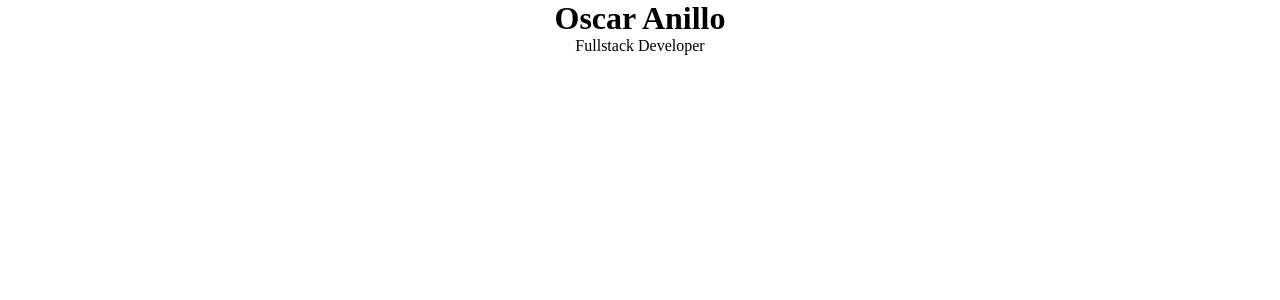
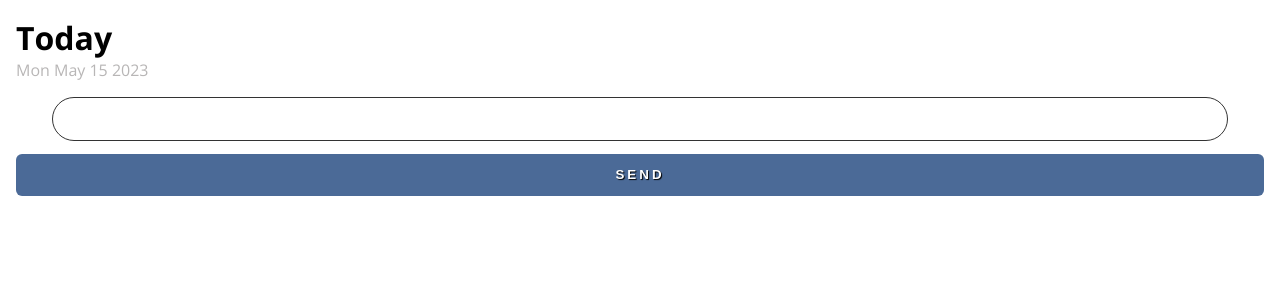
Before and after one commit to OscarAnillo/react-notes-app-fe, a React (Vite) app: page / in a window 1280 px wide. Shown: the top 300 px of the page. Built offline with nearby package versions, Linux system fonts and the light colour scheme.

Commit message:
finish view and look

```diff
--- a/src/App.css
+++ b/src/App.css
@@ -1,7 +1,45 @@
+@import url('https://fonts.googleapis.com/css2?family=Open+Sans:wght@400;700&display=swap');
+
 * {
   margin: 0;
   padding: 0;
 }
 .App {
+  font-family: 'Open Sans', sans-serif;
+  text-align: left;
+}
+.note-div {
+  padding: 1em;
+}
+.note-div h1 {
+  font-weight: 700;
+}
+.note-div p {
+  font-weight: 400;
+  color: #b8b6b6;
+}
+.note-div form {
+  margin: 1em 0;
   text-align: center;
 }
+.note-div form input {
+  border: 1px solid #333;
+  border-radius: 36px;
+  color: rgba(0, 0, 0, .5);
+  margin-bottom: 1em;
+  padding: 1em;
+  width: 92%;
+}
+.note-div form button {
+  background-color: rgb(75, 106, 151);
+  border: none;
+  border-radius: 6px;
+  color: #fff;
+  font-weight: 700;
+  letter-spacing: 3px;
+  margin: 0 auto;
+  padding: 1em 2em;
+  text-shadow: 1px 1px 1px #000;
+  text-transform: uppercase;
+  width: 100%;
+}
--- a/src/App.jsx
+++ b/src/App.jsx
@@ -1,12 +1,11 @@
-
+import { NotesComponents } from './Components/Notes-Components';
 import './App.css'
 
 function App() {
 
   return (
       <div className='App'>
-        <h1>Oscar Anillo</h1>
-        <p>Fullstack Developer</p>
+        <NotesComponents />
       </div>
 
 
--- /dev/null
+++ b/src/Components/Notes-Components.jsx
@@ -0,0 +1,14 @@
+export const NotesComponents = () => {
+    const date =  new Date();
+
+    return (
+        <div className="note-div">
+            <h1>Today</h1>
+            <p>{date.toDateString()}</p>
+            <form>
+                <input type="text" placeholder="" />
+                <button>Send</button>
+            </form>
+        </div>
+    )
+}
```
